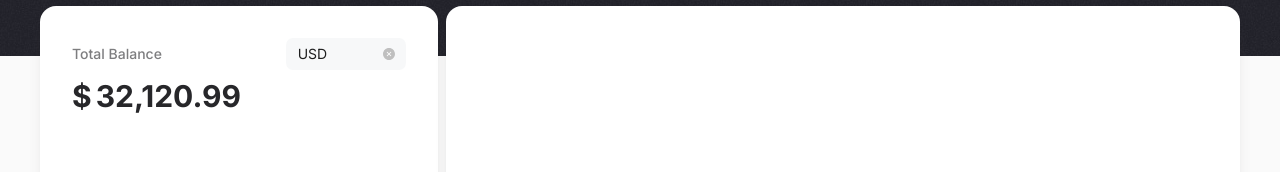
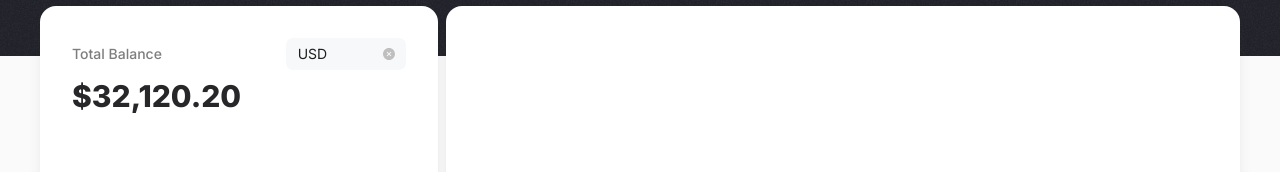
Before and after one commit to kevindermot99/simpleTrading, a React (Vite) app: page /#/ in a window 1280 px wide. Shown: the part 179-351 px from the top of the page. Built offline with nearby package versions, Linux system fonts and the light colour scheme; a web font is replaced by a local one.

Commit message:
Update Home.jsx

```diff
--- a/src/pages/Home.jsx
+++ b/src/pages/Home.jsx
@@ -1,6 +1,7 @@
 import React from "react";
 import Navbar from "../components/Navbar";
 import { Select, ConfigProvider } from "antd";
+import CountUp from 'react-countup';
 
 function Home() {
     return (
@@ -56,12 +57,28 @@ function Home() {
                                     { value: 'Ripple', label: 'Ripple' },
                                     { value: 'Litecoin', label: 'Litecoin' },
                                 ]}
-                                placeholder="select it"
+                                placeholder="Currency"
                             />
                         </ConfigProvider>
                     </div>
                     <div className="w-full">
-                        <h1 className="py-2 text-3xl font-bold"><span className="pr-1">$</span>32,120.99</h1>
+                        {/* Balance */}
+                        <CountUp
+                            start={0}
+                            end={32120.2}
+                            duration={.9}
+                            separator=","
+                            decimals={2}
+                            decimal="."
+                            prefix="$"
+                        //   suffix=" left"
+                        >
+                            {({ countUpRef, start }) => (
+                                <div className="py-2">
+                                    <span className="py-2 text-3xl font-extrabold" ref={countUpRef} />
+                                </div>
+                            )}
+                        </CountUp>
                     </div>
                 </div>
                 <div className="w-2/3 bg-white shadow-lg shadow-stone-600/10 rounded-2xl"></div>
```
